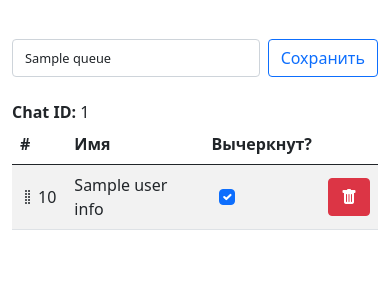
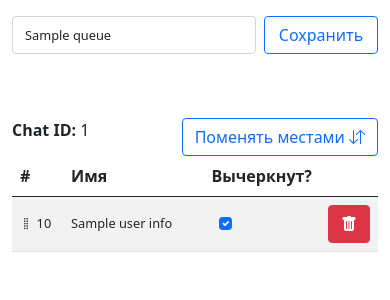
Before and after one commit to TiredOfThisAll/NureQ_bot, a Flask app: template src/web/templates/edit_queue.html in a window 390 px wide. Shown: the part 118-418 px from the top of the page. Run offline with Flask 2, Linux system fonts and the light colour scheme; the template is opened without the code that fills it: most values are stand-ins (such as "Sample title", 1, 10 or a date in 2020); parts of the project's set-up code (start-up, migrations or seed data) failed here and were passed over; some libraries are stand-ins or nearby versions.

Commit message:
Edit queues page for mobile phones

```diff
--- a/src/web/static/edit_queue.js
+++ b/src/web/static/edit_queue.js
@@ -65,7 +65,7 @@ const renameQueue = (queueId, originalQueueName) => {
 };
 
 const handleQueueNameChange = () => {
-    document.getElementById("new_queue_input_subtext").hidden = false;
+    document.getElementById("new_queue_input_subtext").style.visibility = "visible";
 
     const saveQueueNameButton = document.getElementById("save_queue_name_button");
     saveQueueNameButton.classList.remove("btn-outline-primary");
--- a/src/web/static/style.css
+++ b/src/web/static/style.css
@@ -73,11 +73,12 @@ nav > a {
 .edit-queue-controls {
     display: grid;
     grid-template-columns: auto auto 1fr auto;
-    grid-template-rows: 3fr 5fr 3fr;
+    grid-template-rows: 3fr 5fr auto 2fr;
     grid-template-areas:
-        ".       .           . ."
         "textbox save-button . swap-page-link"
         "hint    .           . ."
+        ".       .           . ."
+        "chat-id .           . ."
     ;
 }
 
@@ -193,6 +194,10 @@ header > a {
     .queue-controls-column {
         width: 110px;
     }
+
+    .edit-queue-hint {
+        visibility: hidden;
+    }
 }
 
 .queues-table{
@@ -284,4 +289,28 @@ header > a {
     .queue-controls-column {
         width: 50px;
     }
+
+    .swap-page-link-button {
+        justify-self: end;
+        align-self: center;
+    }
+
+    .edit-queue-controls {
+        display: grid;
+        grid-template-columns: 1fr 1fr 1fr;
+        grid-template-rows: auto auto auto;
+        grid-template-areas:
+            "textbox textbox save-button"
+            "hint    hint           ."
+            "chat-id swap-page-link           swap-page-link"
+        ;
+    }
+
+    .mobile-font-size {
+        font-size: 0.8em;
+    }
+
+    .edit-queue-hint {
+        visibility: hidden; margin: 5px 0 20px;
+    }
 }
--- a/src/web/templates/edit_queue.html
+++ b/src/web/templates/edit_queue.html
@@ -6,15 +6,15 @@
     <div class="edit-queue-controls">
         <input
             id="new_queue_name"
-            class="form-control"
-            style="grid-area: textbox; font-size: 0.8em;"
+            class="form-control mobile-font-size"
+            style="grid-area: textbox"
             type="text"
             size="45"
             value="{{ queue.name|e }}"
             oninput="handleQueueNameChange()"
         >
 
-        <small id="new_queue_input_subtext" class="text-muted" style="grid-area: hint" hidden>
+        <small id="new_queue_input_subtext" class="text-muted mobile-font-size edit-queue-hint" style="grid-area: hint">
             Нажмите "Сохранить" чтобы подтвердить изменения
         </small>
 
@@ -27,18 +27,18 @@
             Сохранить
         </button>
 
+        <div style="grid-area: chat-id"><b>Chat ID:</b> {{ queue.chat_id }}</div>
+
         {% if queue_members %}
             <a
-                class="btn btn-outline-primary desktop-only"
+                class="btn btn-outline-primary swap-page-link-button"
                 style="grid-area: swap-page-link"
                 href="{{ url_for('swap_queue_members', queue_id=queue.id) }}"
             >
-                Поменять двух участников очереди местами <i class="bi bi-arrow-down-up"></i>
+                Поменять местами <i class="bi bi-arrow-down-up"></i>
             </a>
         {% endif %}
     </div>
-
-    <div><b>Chat ID:</b> {{ queue.chat_id }}</div>
 
     <table class="table table-striped">
         <thead>
@@ -55,7 +55,7 @@
                 <th class="col-1"></th>
             </tr>
         </thead>
-        <tbody>
+        <tbody class="mobile-font-size">
             {% for queue_member in queue_members %}
                 <tr
                     id="queue-member-{{ queue_member.user_id }}"
--- a/src/web/templates/queues.html
+++ b/src/web/templates/queues.html
@@ -26,7 +26,7 @@
                         <div class="mb-1 queue-controls">
                             <span>
                                 <i class="bi bi-trash-fill btn btn-danger" onclick="deleteQueue({{ queue.id }})"></i>
-                            </span> <!-- Otherwise button will try to expand unexpectedly -->
+                            </span> {# Otherwise button will try to expand unexpectedly #}
                             <a href="{{ url_for('edit_queue', id=queue.id) }}"><i class="bi bi-pencil-square btn btn-info"></i></a>
                         </div>
                     </td>
```
